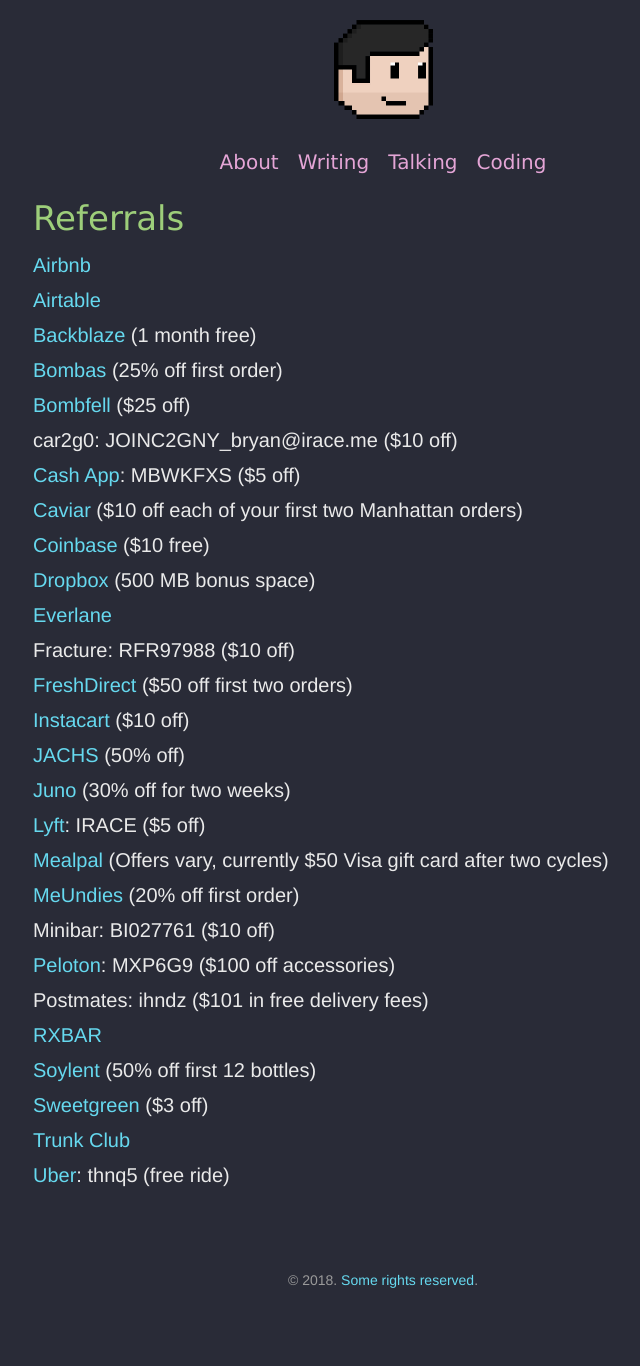
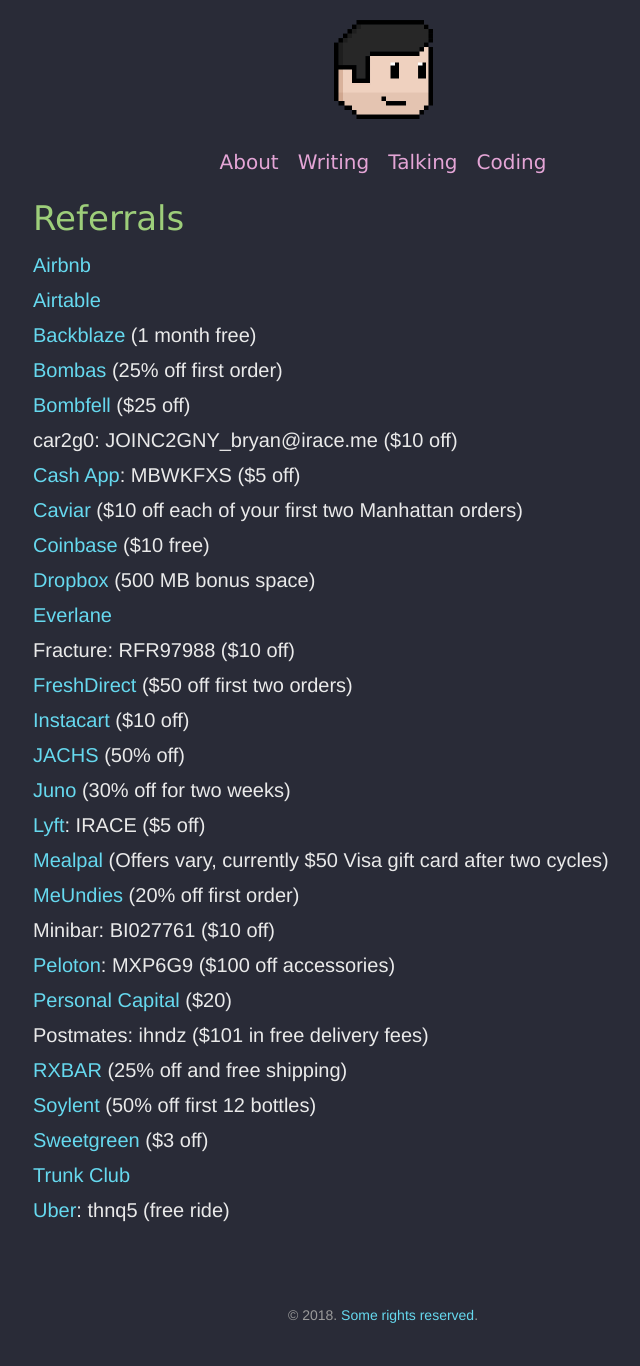
Before and after one commit to irace/irace.github.com, a Jekyll site: the page built from referrals.md, in a window 1280 px wide. Shown: the whole page, without its empty margins (257-897 px from the left). Built offline with Jekyll 4.4.1, drawn with Linux system fonts in a browser that asks for light colours; before the commit the page ends 1331 px from its top, so only the background shows below that.

Commit message:
Add Personal capital

```diff
--- a/referrals.md
+++ b/referrals.md
@@ -24,8 +24,9 @@
 - [MeUndies](http://getcomfy.in/ghS3h) (20% off first order)
 - Minibar: BI027761 ($10 off)
 - [Peloton](https://www.pelotoncycle.com/referrals/MXP6G9): MXP6G9 ($100 off accessories)
+- [Personal Capital](https://share.personalcapital.com/x/N8qT1U) ($20)
 - Postmates: ihndz ($101 in free delivery fees)
-- [RXBAR](http://rxbar.me/juoty)
+- [RXBAR](http://rxbar.me/juoty) (25% off and free shipping)
 - [Soylent](soy.lt/r/bJs7WOLaJP) (50% off first 12 bottles)
 - [Sweetgreen](https://www.thelevelup.com/c/EM-S2EKOLR5FT) ($3 off)
 - [Trunk Club](https://www.trunkclub.com/my/invite/9WCPMS)
```
